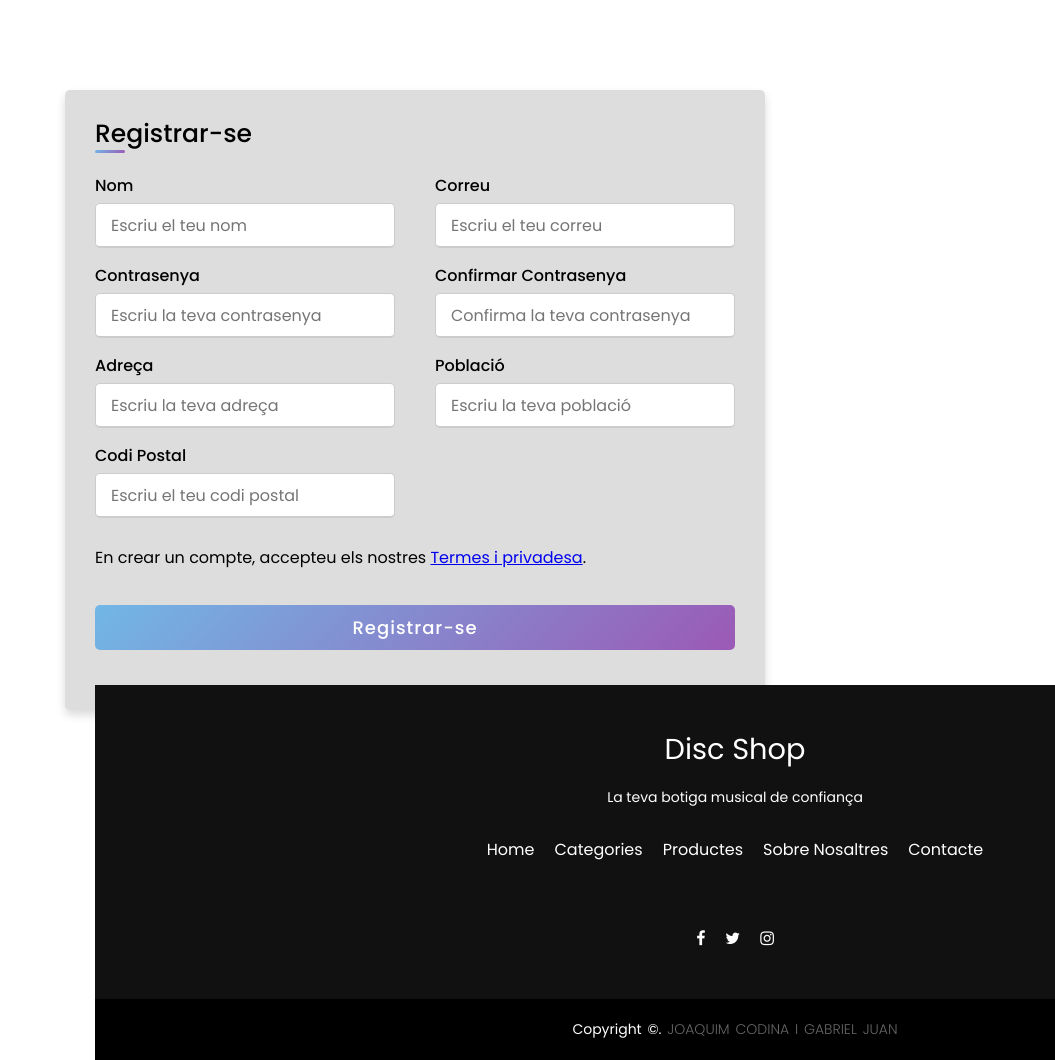
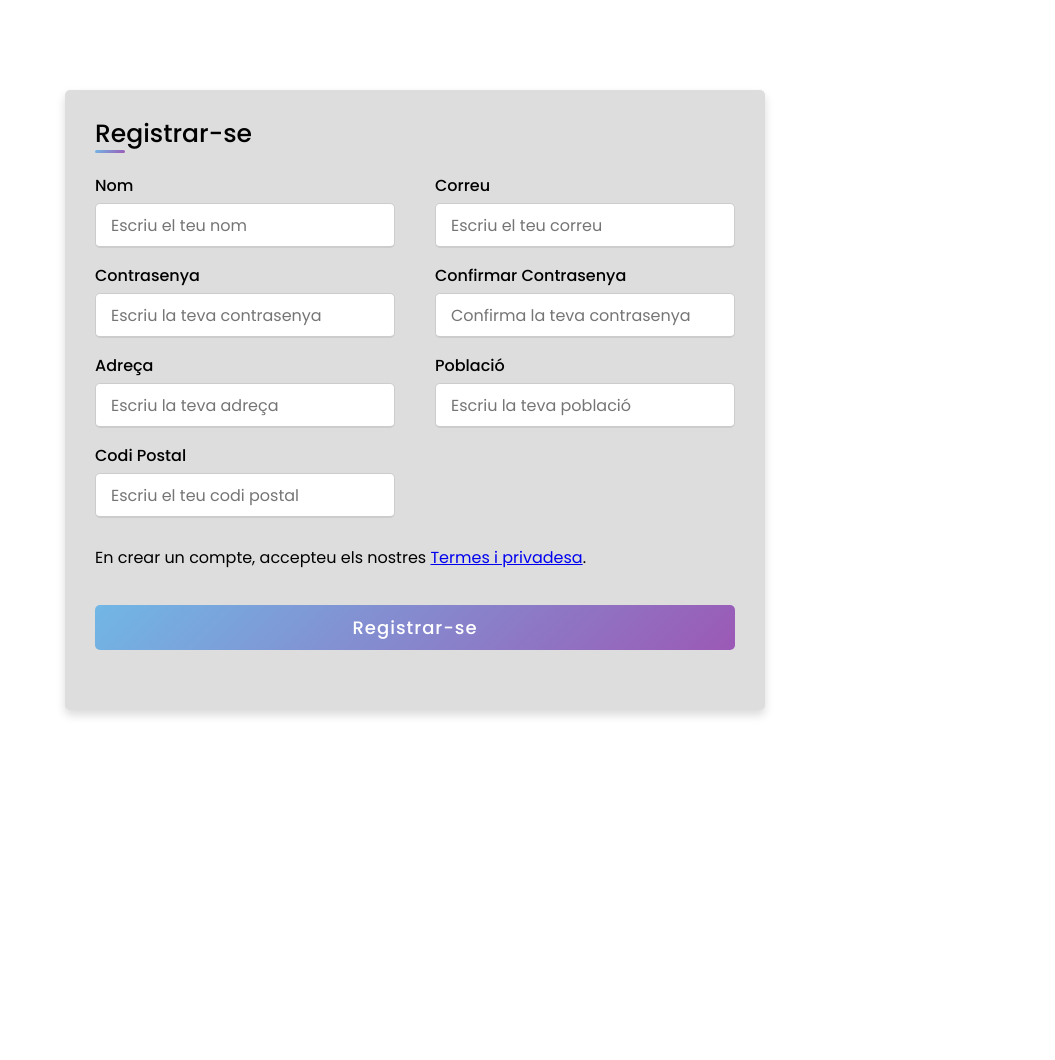
Before and after one commit to joaquimcodina/ProjecteTDIW, a PHP site: page /menu/form-register.html in a window 1280 px wide; the page is wider, and only the part inside the window is pictured. Shown: that part, without its empty margins (225-1280 px from the left). After the commit the page ends 717 px from the top of that part, so only its background shows below. Run offline with PHP 8.4, Linux system fonts and the light colour scheme.

```diff
--- a/estils/form.css
+++ b/estils/form.css
@@ -137,78 +137,3 @@ form .button input:hover{
         flex-direction: column;
     }
 }
-/*ESTILS PEU DE PAGINA*/
-*{
-    margin: 0;
-    padding: 0;
-    box-sizing: border-box;
-}
-footer{
-    position: absolute;
-    background: #111;
-    height: auto;
-    width: 100%;
-    font-family: "Segoe UI";
-    padding-top: 40px;
-    color: #fff;
-}
-.footer-content{
-    display: flex;
-    align-items: center;
-    justify-content: center;
-    flex-direction: column;
-    text-align: center;
-}
-
-.footer-content h3{
-    font-size: 1.8rem;
-    font-weight: 400;
-    text-transform: capitalize;
-    line-height: 3rem;
-}
-.footer-content p{
-    max-width: 500px;
-    color: #ffffff;
-    margin: 10px auto;
-    line-height: 28px;
-    font-size: 14px;
-}
-.menu-footer{
-    list-style: none;
-    display: flex;
-    align-items: center;
-    justify-content: center;
-    margin: 1rem 0 3rem 0;
-}
-
-.menu-footer li{
-    margin: 0 10px;
-}
-
-.menu-footer a{
-    text-decoration: none;
-    color: #fff;
-}
-
-.menu-footer a:hover, .menu-footer a:focus {
-    text-decoration: underline #fff;
-}
-
-.footer-bottom{
-    background: #000;
-    width: 100vw;
-    padding: 20px 0;
-    text-align: center;
-}
-.footer-bottom p{
-    color: #ffffff;
-    font-size: 14px;
-    word-spacing: 2px;
-    text-transform: capitalize;
-}
-.footer-bottom span{
-    color: #ffffff;
-    text-transform: uppercase;
-    opacity: .4;
-    font-weight: 200;
-}
--- a/menu/form-register.html
+++ b/menu/form-register.html
@@ -66,27 +66,6 @@
                 </div>
             </form>
         </div>
-        <footer>
-            <div class="footer-content">
-                <h3>Disc Shop</h3>
-                <p>La teva botiga musical de confiança</p>
-                <ul class="menu-footer">
-                    <li><a href="#">Home</a></li>
-                    <li><a href="/menu/category_list.html">Categories</a></li>
-                    <li><a href="/menu/product_list.html">Productes</a></li>
-                    <li><a href="#">Sobre Nosaltres</a></li>
-                    <li><a href="#">Contacte</a></li>
-                </ul>
-                <ul class="menu-footer">
-                    <li><a href="#"><i class="fa fa-facebook"></i></a></li>
-                    <li><a href="#"><i class="fa fa-twitter"></i></a></li>
-                    <li><a href="#"><i class="fa fa-instagram"></i></a></li>
-                </ul>
-            </div>
-            <div class="footer-bottom">
-                <p>Copyright &copy;. <span>Joaquim Codina i Gabriel Juan</span></p>
-            </div>
-        </footer>
     </div>
 </body>
 </html>
```
